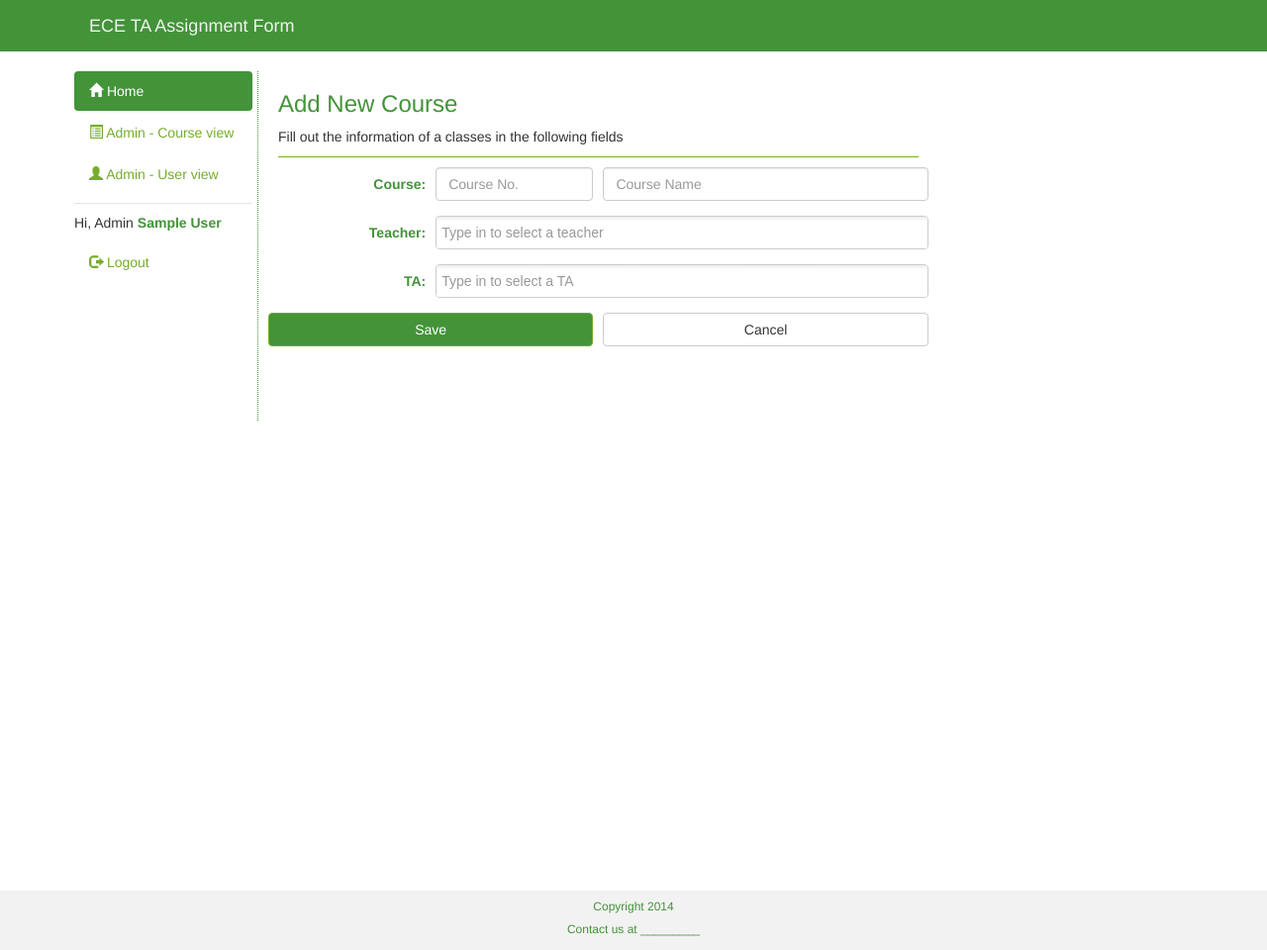
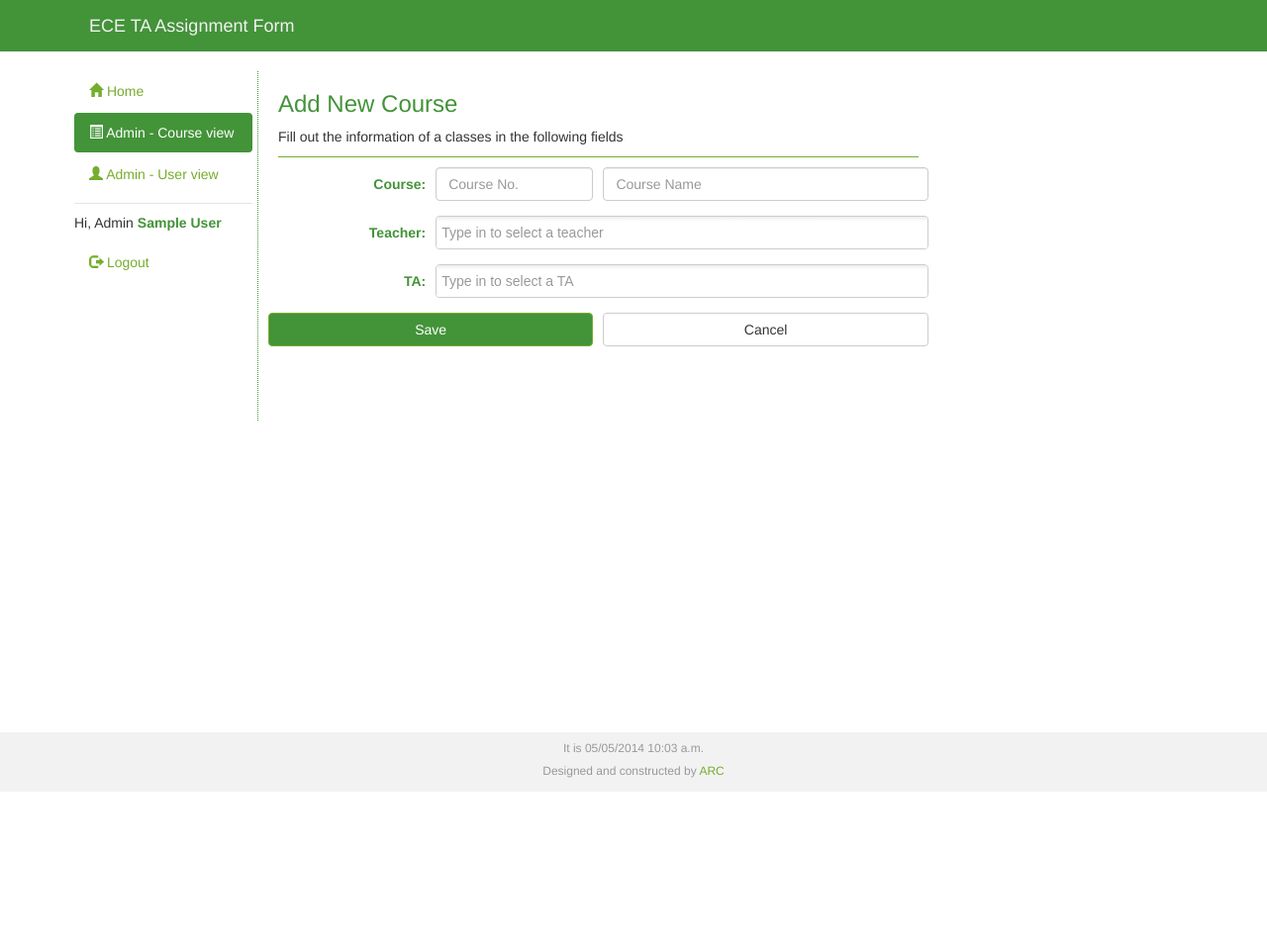
Before and after one commit to suns3t/taassignment, a Django app: page /admin/add_course in a window 1280 px wide. Shown: the whole page at 99% size. After the commit the page ends 800 px from the top, so only its background shows below. Run offline with Django 3.2, Linux system fonts and the light colour scheme; the visitor is signed in with stand-in values (Sample User, id 1); data comes from the database, SQL or seed files in the repository; some libraries are stand-ins or nearby versions.

Commit message:
Add support for highlight current tab

```diff
--- a/taassignment/course/views.py
+++ b/taassignment/course/views.py
@@ -30,6 +30,8 @@ from django.conf import settings
 @user_passes_test(admin_member_check, login_url="/accounts/login")
 def upload_courses(request):
     error = None
+    section = "course-home"
+
     if request.method == 'POST':
         form = UploadFileForm(request.POST, request.FILES)
         if  form.is_valid():
@@ -44,13 +46,19 @@ def upload_courses(request):
                 return HttpResponseRedirect(reverse("staff-home-courses"))
     else:
         form = UploadFileForm()
-    return render(request,'admin/upload_courses_import.html', {'form': form, "error": error})
+    return render(request,'admin/upload_courses_import.html', {
+        'form': form,
+        'error': error,
+        'section' : section,
+    })
 
 
 # Upload Tas
 @user_passes_test(admin_member_check, login_url="/accounts/login")
 def upload_tas(request):
     error = None
+    section = 'user-home'
+
     if request.method == 'POST':
         form = UploadFileForm(request.POST, request.FILES)
         if  form.is_valid():
@@ -65,17 +73,23 @@ def upload_tas(request):
                 return HttpResponseRedirect(reverse("staff-home-users"))
     else:
         form = UploadFileForm()
-    return render(request,'admin/upload_tas_import.html', {'form': form, "error": error})
+    return render(request,'admin/upload_tas_import.html', {
+        'form': form,
+        'error': error,
+        'section' : section
+    })
 
 
 # Public view of the page, also act as homepage
 def public_view_list(request):
     courses = Course.objects.all()
     no_of_course = Course.objects.count()
+    section = "home"
 
     return render(request, "course/public_view_list.html", {
         "courses" : courses,
         "has_courses" : no_of_course ,
+        "section" : section,
     })
 
 
@@ -84,6 +98,7 @@ def faculty_view_list(request):
     courses = Course.objects.filter(faculties=request.user)
     no_of_course = courses.count()
     tas = User.objects.filter(is_ta=True)
+    section = "faculty-home"
 
     if request.POST:
         form = SelectionForm(request.POST, user=request.user)
@@ -99,11 +114,13 @@ def faculty_view_list(request):
     return render(request, "course/faculty_view_list.html", {
         "courses" : courses,
         "has_courses" : no_of_course,
-        })
+        "section" : section,
+    })
 
 @user_passes_test(admin_member_check, login_url="/accounts/login")
 def staff_add_course(request):
     title = "Add New Course"
+    section = "course-home"
 
     if request.POST:
         course_form = CourseForm(request.POST)
@@ -120,12 +137,14 @@ def staff_add_course(request):
     return render(request, 'admin/staff_add_course.html', {
         'course_form' : course_form,
         'title' : title,
+        'section' : section,
     })
 
 @user_passes_test(admin_member_check, login_url="/accounts/login")
 def staff_edit_course(request, courseid):
     course = get_object_or_404(Course, pk=courseid)
     title = "Edit Existing Course"
+    section = "course-home"
 
     if request.POST:
         course_form = CourseForm(request.POST, instance=course)
@@ -142,11 +161,13 @@ def staff_edit_course(request, courseid):
     return render(request, 'admin/staff_add_course.html', {
         'course_form' : course_form,
         'title' : title,
+        'section' : section,
     })
 
 @user_passes_test(admin_member_check, login_url="/accounts/login")
 def staff_delete_course(request, courseid):
     course = get_object_or_404(Course, pk=courseid)
+    section = "course-home"
 
     if request.POST:
         course.delete()
@@ -156,6 +177,7 @@ def staff_delete_course(request, courseid):
 
     return render(request, 'admin/staff_delete_dialog.html', {
         'course' : course,
+        'section' : section,
     })
 
 @user_passes_test(admin_member_check, login_url="/accounts/login")
@@ -164,6 +186,7 @@ def staff_delete_all_courses(request):
     title = "Courses"
     redirect_url = '/admin/list_courses'
     target_url = '/admin/delete_all_courses'
+    section = "course-home"
 
     if request.POST:
         courses.delete()
@@ -175,7 +198,8 @@ def staff_delete_all_courses(request):
         "title" : title,
         "redirect_url" : redirect_url,
         "target_url" : target_url,
-        })
+        "section" : section,
+    })
 
 def _request_csv_tas_upload(request, f):
     count = 0
--- a/taassignment/templates/admin/staff_add_course.html
+++ b/taassignment/templates/admin/staff_add_course.html
@@ -56,7 +56,7 @@
     </div>
     <div class="row form-group">
         <div class="col-xs-12 col-md-6">
-            <input type="submit" value="Save" class="btn btn-primary btn-block" tabindex="7">
+            <input type="submit" value="Save" class="btn btn-primary btn-block">
         </div>
         <div class="col-xs-12 col-md-6">
             <a href="/admin/list_courses" class="btn btn-default btn-block">Cancel</a>
--- a/taassignment/templates/admin/staff_add_user.html
+++ b/taassignment/templates/admin/staff_add_user.html
@@ -54,7 +54,7 @@
     </div>
     <div class="row form-group">
         <div class="col-xs-6 col-md-6">
-            <input type="submit" value="Save" class="btn btn-primary btn-block" tabindex="7">
+            <input type="submit" value="Save" class="btn btn-primary btn-block">
         </div>
         <div class="col-xs-6 col-md-6">
             <a href="/admin/list_users" class="btn btn-default btn-block">Cancel</a>
--- a/taassignment/templates/base.html
+++ b/taassignment/templates/base.html
@@ -1,18 +1,21 @@
 <!DOCTYPE html>
-<html lang="en">
+<html lang="en" >
     <head>
         <meta charset="utf-8">
         <meta http-equiv="X-UA-Compatible" content="IE=edge">
         <meta name="viewport" content="width=device-width, initial-scale=1">
         <title>{% block page_title %}{{ page_title }}{% endblock %}</title>
-        <script src="//ajax.googleapis.com/ajax/libs/jquery/1.10.2/jquery.min.js"></script>
+        <script src="https://ajax.googleapis.com/ajax/libs/jquery/1.10.2/jquery.min.js"></script>
         <script type="text/javascript" src="{{ STATIC_URL }}bootstrap-3.1.1-dist/js/bootstrap.js"></script>
         <link rel="stylesheet" type="text/css" href="{{ STATIC_URL }}bootstrap-3.1.1-dist/css/bootstrap.css">
         <link rel="stylesheet" type="text/css" href="{{ STATIC_URL }}bootstrap-3.1.1-dist/css/sidebar.css">
         <link rel="stylesheet" type="text/css" href="{{ STATIC_URL }}bootstrap-3.1.1-dist/css/alert-info.css">
         <link rel="stylesheet" type="text/css" href="{{ STATIC_URL }}bootstrap-3.1.1-dist/css/panel.css">
+
+
     </head>
-    <body style="min-height: 900px">
+    <body style="min-height: 700px">
+
         <div class="navbar navbar-default" role="navigation">
             <div class="container">
                 <div class="navbar-header">
@@ -23,26 +26,28 @@
         <div id="wrap"  >
             <div class="container">
                 <div class="col-md-2">
-                        <div class="span2" role="navigation">
+                        <div class="span2" role="navigation" ng-controller="TabController as tab">
                             <ul class="nav nav-pills nav-stacked">
-                                <li class="active"><a href="/"><i class="glyphicon glyphicon-home"></i> Home</a></li>
+                                <li {% if section == 'home' %} class="active" {% endif %}>
+                                    <a href="/"><i class="glyphicon glyphicon-home"></i> Home</a>
+                                </li>
                                 {% if user.is_faculty %}
-                                <li>
-                                    <a href="/faculty">
+                                <li {% if section == 'faculty-home' %} class="active" {% endif %}>
+                                    <a href="/faculty" >
                                         <i class="glyphicon glyphicon-book"></i>
                                          Faculty courses
                                     </a>
                                 </li>
                                 {% endif %}
                                 {% if user.is_staff %}
-                                <li>
-                                    <a href="/admin/list_courses">
+                                <li {% if section == 'course-home' %} class="active" {% endif %}>
+                                    <a href="/admin/list_courses" class="tab">
                                         <i class="glyphicon glyphicon-list-alt"></i>
                                          Admin - Course view
                                     </a>
                                 </li>
-                                <li>
-                                    <a href="/admin/list_users">
+                                <li {% if section == 'user-home' %} class="active" {% endif %}>
+                                    <a href="/admin/list_users" class="tab">
                                         <i class="glyphicon glyphicon-user"></i>
                                          Admin - User view
                                     </a>
@@ -77,11 +82,14 @@
                         </div>
 
                 </div>
-
                 <div class="col-md-10" style="border-left: 1px dotted #439339; padding-left: 20px; padding-bottom: 60px">
                     {% if messages %}
                         {% for message in messages %}
-                            <div {% if message.tags %} class="alert alert-{{ message.tags }}"{% endif %}>{{ message }}</div>
+                            <div {% if message.tags %} class="alert alert-{{ message.tags }}"{% endif %}>
+                                <button type="button" class="close pull-right" data-dismiss="alert" aria-hidden="true">
+                                    ×</button>
+                                {{ message }}
+                            </div>
                         {% endfor %}
                     {% endif %}
                     {% block content %}{% endblock %}
@@ -89,9 +97,9 @@
             </div>
         </div>
         <div class="footer">
-            <div class="container text-dark-green text-center">
-                <h6>Copyright 2014</h6>
-                <h6> Contact us at _________</h6>
+            <div class="container text-center text-muted">
+                <h6>It is {% now "SHORT_DATETIME_FORMAT" %}</h6>
+                <h6>Designed and constructed by <a href="https://www.pdx.edu/arc">ARC</a></h6>
             </div>
         </div>
     </body>
```
Also changed, not shown: taassignment/users/views.py (+14 -1 lines).
